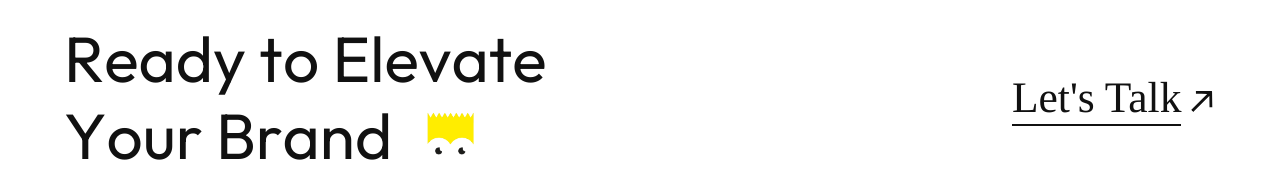
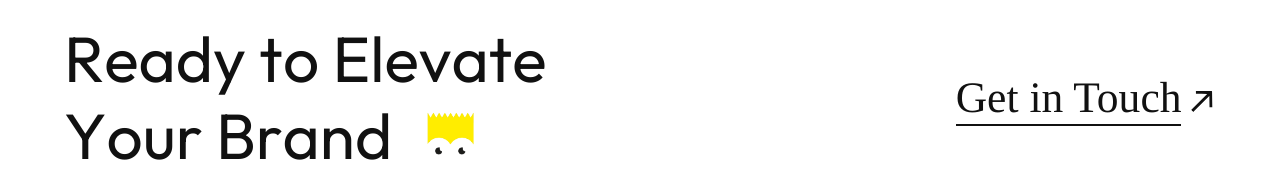
Before and after one commit to Yellow107/YellowWebsite, a Next.js app: page /contact-us in a window 1280 px wide. Shown: the part 2704-2880 px from the top of the page. Built offline with nearby package versions, Linux system fonts and the light colour scheme.

Commit message:
Update - Footer CTA

```diff
--- a/src/components/Footer/index.jsx
+++ b/src/components/Footer/index.jsx
@@ -39,7 +39,7 @@ const Footer = () => {
                                 href="/contact-us#contact-form"
                             >
                                 <span className="relative after:absolute leading-[1.3] after:block after:bottom-0 after:left-0 after:h-[2px] after:w-full after:bg-body after:transition-all after:duration-500 after:ease-out group-hover:after:scale-x-0 ">
-                                    Let&apos;s Talk
+                                    Get in Touch
                                 </span>
                                 <svg
                                     className="relative -rotate-[135deg] w-[2.2vw] h-[2.2vw] mt-[0.5vw] overflow-hidden mobile:w-[7vw] mobile:h-[7vw]"
```
